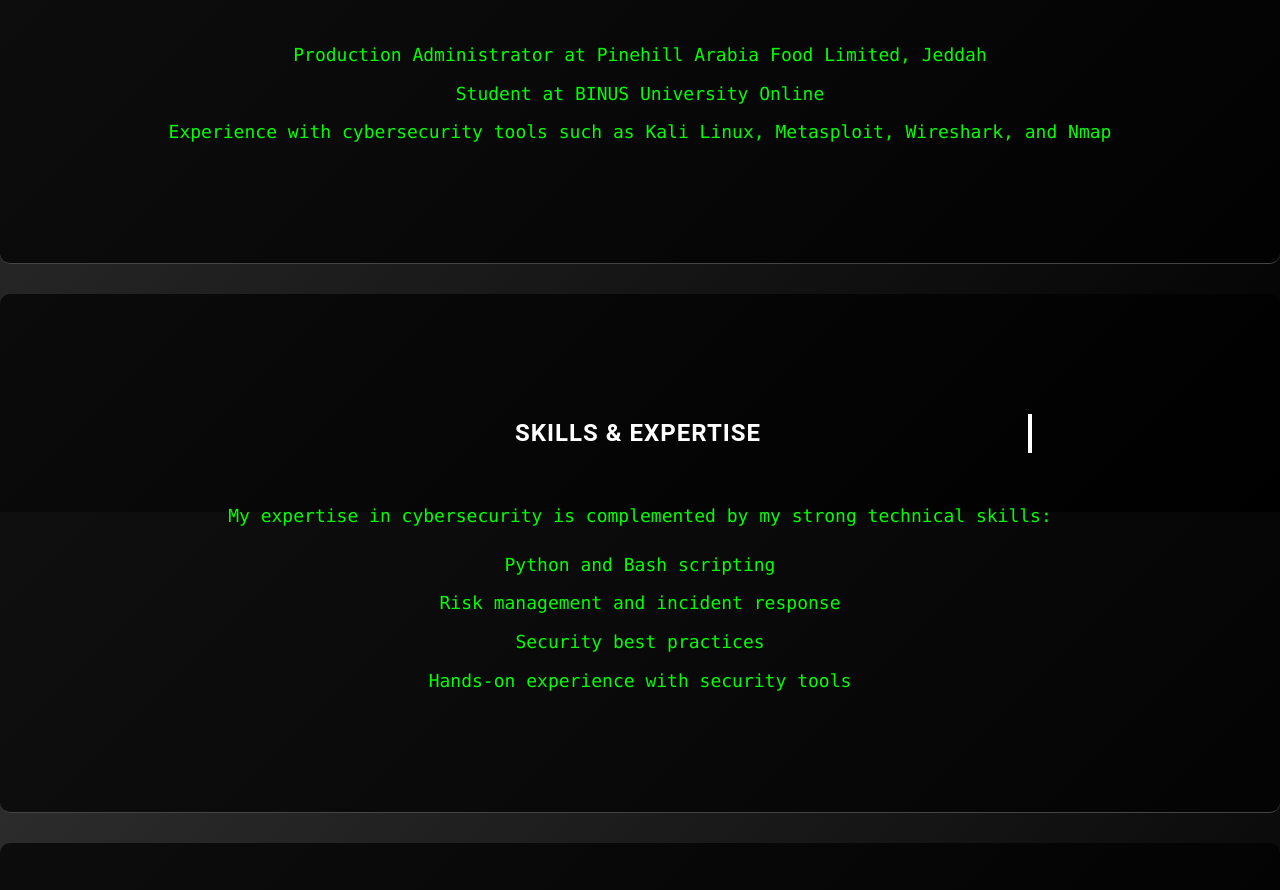
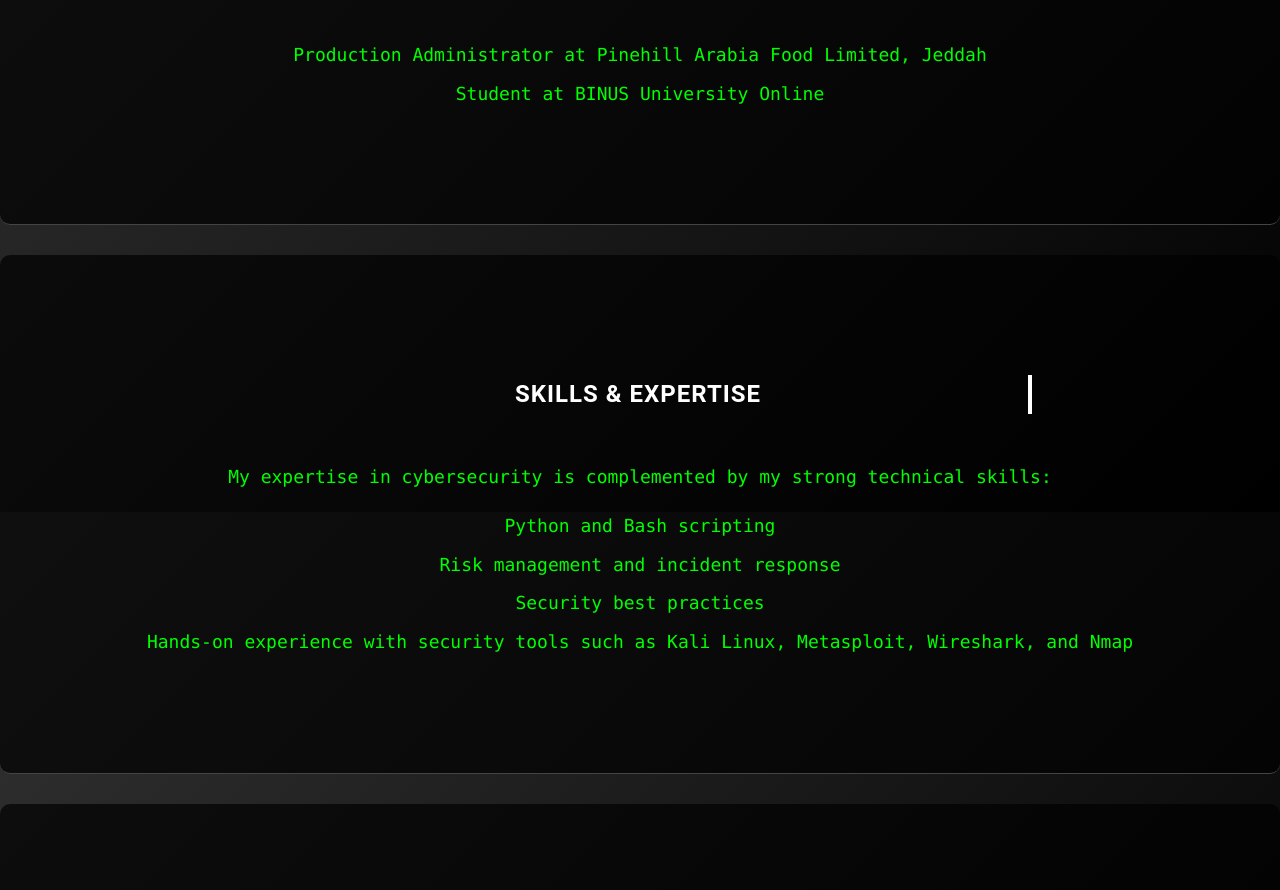
Before and after one commit to rizaldisakim/my_portfolio, a plain HTML site: page index.html in a window 1280 px wide. Shown: the part 1088-1978 px from the top of the page. Drawn offline with Linux system fonts and the light colour scheme; a script that the page names is missing.

Commit message:
Update index.html

```diff
--- a/index.html
+++ b/index.html
@@ -34,7 +34,6 @@
       <ul>
         <li>Production Administrator at Pinehill Arabia Food Limited, Jeddah</li>
         <li>Student at BINUS University Online</li>
-        <li>Experience with cybersecurity tools such as Kali Linux, Metasploit, Wireshark, and Nmap</li>
       </ul>
     </div>
   </section>
@@ -47,7 +46,7 @@
         <li>Python and Bash scripting</li>
         <li>Risk management and incident response</li>
         <li>Security best practices</li>
-        <li>Hands-on experience with security tools</li>
+        <li>Hands-on experience with security tools such as Kali Linux, Metasploit, Wireshark, and Nmap</li>
       </ul>
     </div>
   </section>
```
